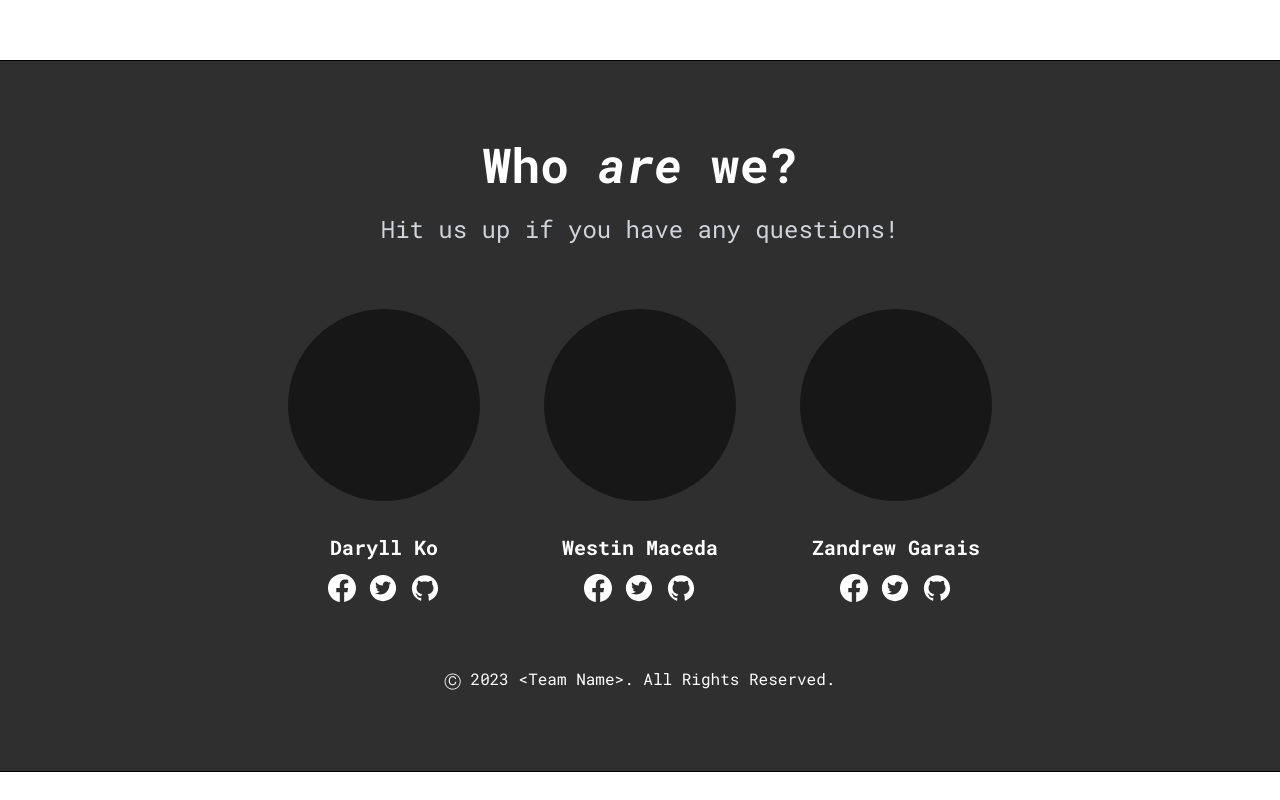
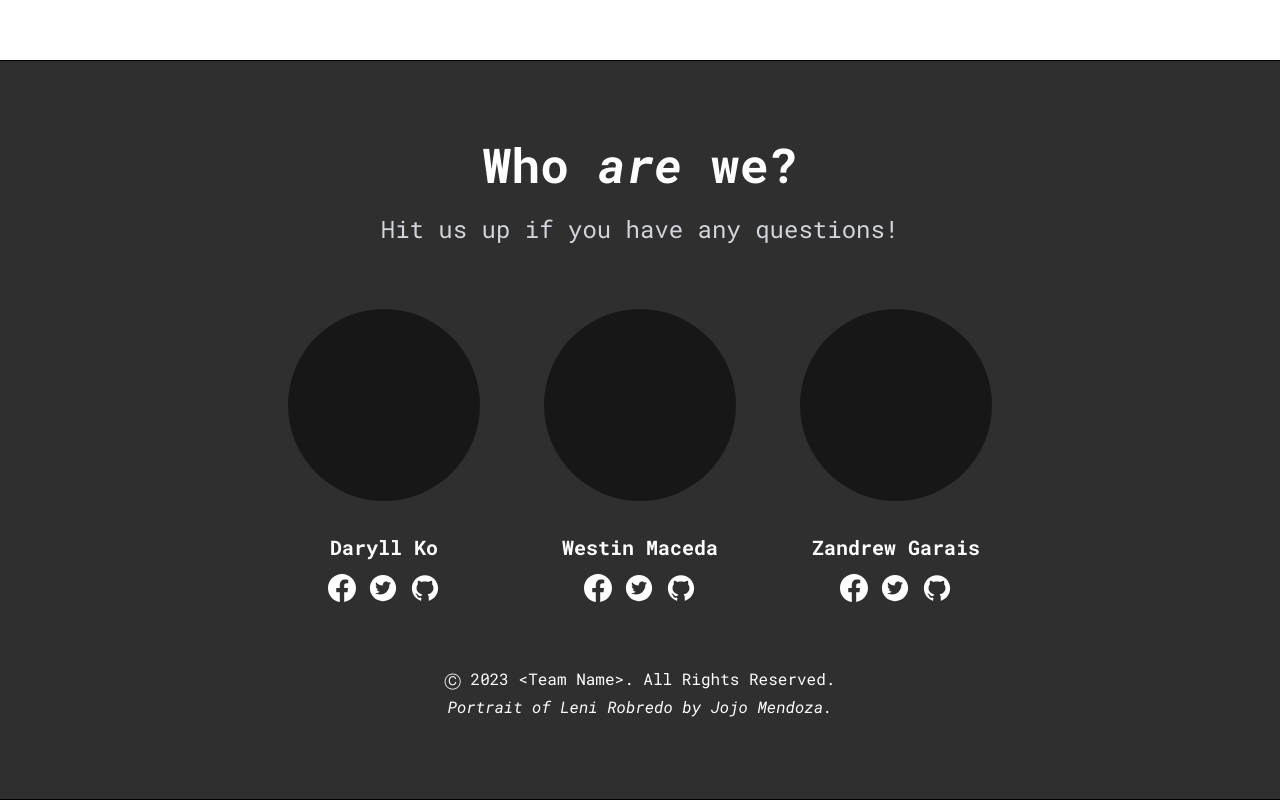
Before and after one commit to daryll-ko/cs132-portfolio, a React (Vite) app: page / in a window 1280 px wide. Shown: the part 4391-5191 px from the top of the page. Before the commit the page ends 5163 px from the top, so only its background shows below. Built offline with nearby package versions, Linux system fonts and the light colour scheme.

Commit message:
feat: add portrait credits to footer

```diff
--- a/src/components/Team.jsx
+++ b/src/components/Team.jsx
@@ -38,7 +38,7 @@ function Team() {
           <div className="flex w-48 flex-col items-center" key={index}>
             <div className="mb-8 h-48 w-48 rounded-full bg-black/50" />
             <div className="mb-3 text-xl font-bold">{name}</div>
-            <div className="flex gap-3 items-center">
+            <div className="flex items-center gap-3">
               <BsFacebook size={28} />
               <AiFillTwitterCircle size={30} />
               <AiFillGithub size={30} />
@@ -49,6 +49,9 @@ function Team() {
       <p className="text-center">
         Ⓒ 2023 &lt;Team Name&gt;. All Rights Reserved.
       </p>
+      <p className="mt-1 text-center italic">
+        Portrait of Leni Robredo by Jojo Mendoza.
+      </p>
     </section>
   );
 }
```
